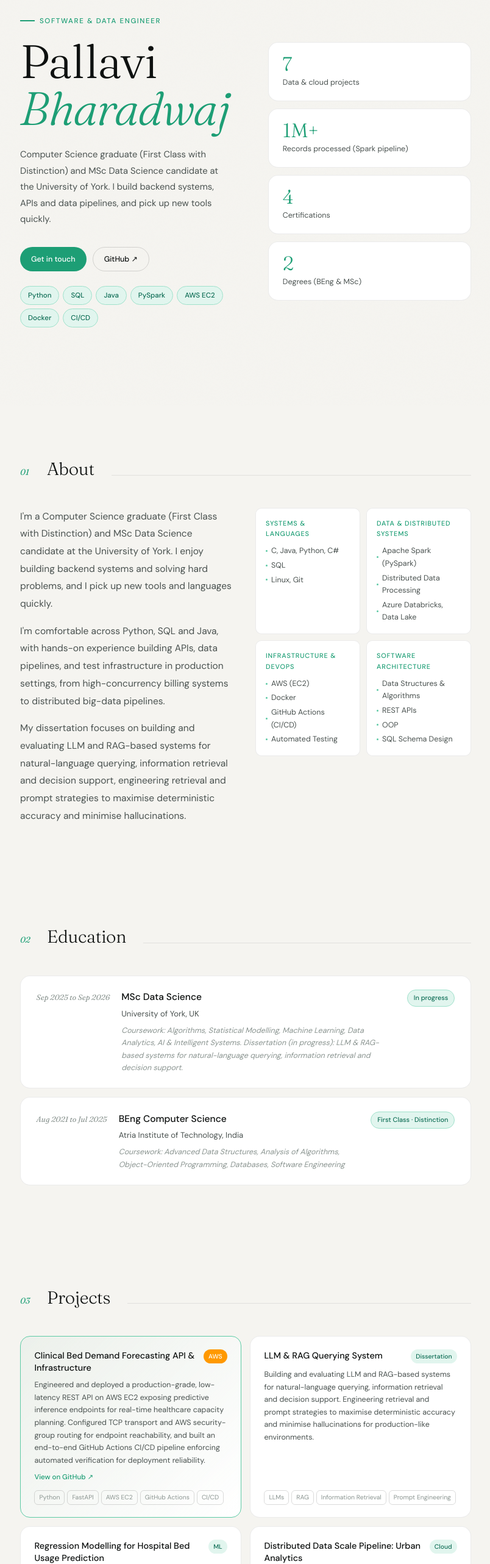
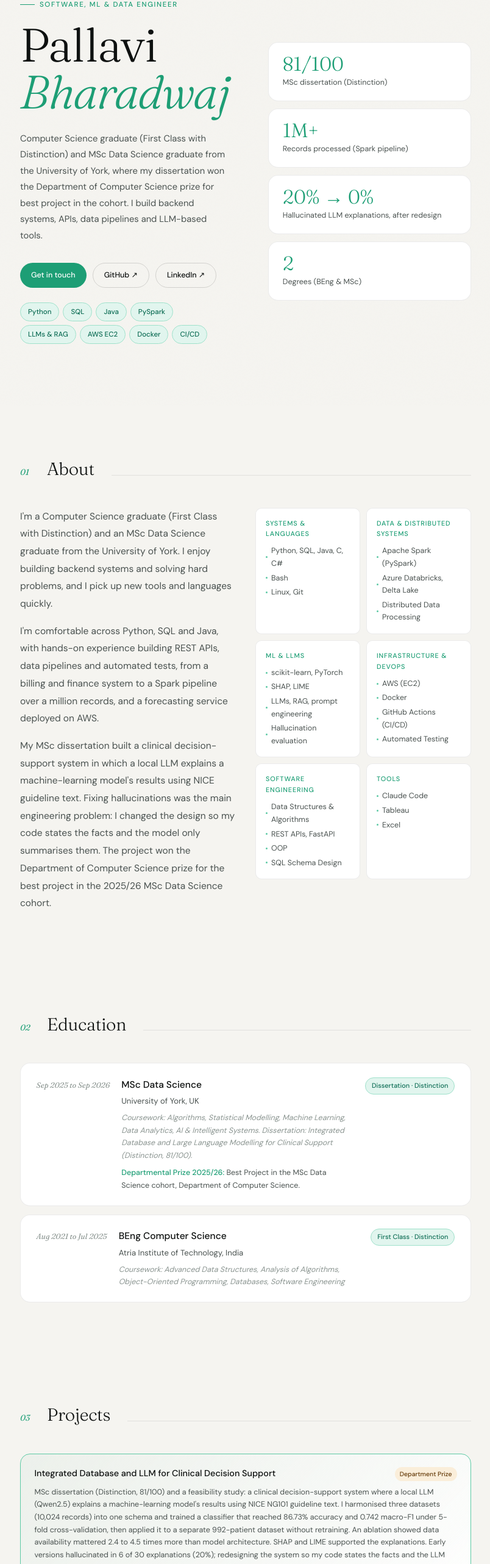
Before and after one commit to Pallavii-bharadwaj/pallavii-bharadwaj.github.io, a plain HTML site: page index.html in a window 1280 px wide. Shown: the part 135-2700 px from the top of the page at 61% size, without its empty margins (237-1041 px from the left). Drawn offline with Linux system fonts and the light colour scheme.

Commit message:
Update index.html

```diff
--- a/index.html
+++ b/index.html
@@ -84,13 +84,16 @@ section{padding:5rem 0}
 .edu-deg{font-weight:500;font-size:0.97rem;margin-bottom:3px}
 .edu-inst{font-size:0.82rem;color:var(--ink2)}
 .edu-note{font-size:0.78rem;color:var(--ink3);margin-top:6px;font-style:italic}
+.edu-award{font-size:0.78rem;color:var(--ink2);margin-top:8px}
+.edu-award strong{font-weight:500;color:var(--accent)}
 .edu-badge{font-size:0.68rem;font-weight:500;padding:4px 10px;border-radius:100px;background:var(--accent-pale);color:#0F6E56;border:0.5px solid #9FE1CB;white-space:nowrap;align-self:start}
 .proj-grid{display:grid;grid-template-columns:1fr 1fr;gap:14px}
 .proj-card{background:var(--card);border:0.5px solid var(--line);border-radius:var(--radius);padding:1.3rem 1.4rem;display:flex;flex-direction:column;gap:8px;transition:border-color 0.25s,transform 0.25s,box-shadow 0.25s;cursor:default;position:relative;overflow:hidden}
-.proj-card::after{content:'';position:absolute;inset:0;background:linear-gradient(135deg,rgba(29,158,117,0.04),transparent);opacity:0;transition:opacity 0.3s}
+.proj-card::after{content:'';position:absolute;inset:0;background:linear-gradient(135deg,rgba(29,158,117,0.04),transparent);opacity:0;transition:opacity 0.3s;pointer-events:none}
 .proj-card:hover{border-color:var(--accent2);transform:translateY(-4px);box-shadow:0 16px 40px rgba(29,158,117,0.1)}
 .proj-card:hover::after{opacity:1}
 .proj-card.featured{border-color:var(--accent2);background:linear-gradient(135deg,rgba(29,158,117,0.04),var(--card))}
+.proj-card.wide{grid-column:1 / -1}
 .proj-head{display:flex;justify-content:space-between;align-items:flex-start;gap:8px}
 .proj-title{font-weight:500;font-size:0.9rem;line-height:1.4}
 .proj-badge{font-size:0.65rem;font-weight:500;padding:3px 8px;border-radius:100px;background:var(--accent-pale);color:#0F6E56;white-space:nowrap;flex-shrink:0}
@@ -156,18 +159,20 @@ footer a:hover{text-decoration:underline}
   <div class="wrap">
     <div class="hero-inner">
       <div>
-        <div class="hero-eyebrow">Software & data engineer</div>
+        <div class="hero-eyebrow">Software, ML &amp; data engineer</div>
         <h1 class="hero-name">Pallavi<br><em>Bharadwaj</em></h1>
-        <p class="hero-bio">Computer Science graduate (First Class with Distinction) and MSc Data Science candidate at the University of York. I build backend systems, APIs and data pipelines, and pick up new tools quickly.</p>
+        <p class="hero-bio">Computer Science graduate (First Class with Distinction) and MSc Data Science graduate from the University of York, where my dissertation won the Department of Computer Science prize for best project in the cohort. I build backend systems, APIs, data pipelines and LLM-based tools.</p>
         <div class="hero-links">
           <a class="btn btn-primary" href="mailto:pallavibharadwaj28@gmail.com">Get in touch</a>
           <a class="btn btn-ghost" href="https://github.com/pallavii-bharadwaj" target="_blank">GitHub ↗</a>
+          <a class="btn btn-ghost" href="https://www.linkedin.com/in/pallavi-bharadwaj-2403ba254/" target="_blank">LinkedIn ↗</a>
         </div>
         <div class="tag-strip">
           <span class="tag">Python</span>
           <span class="tag">SQL</span>
           <span class="tag">Java</span>
           <span class="tag">PySpark</span>
+          <span class="tag">LLMs &amp; RAG</span>
           <span class="tag">AWS EC2</span>
           <span class="tag">Docker</span>
           <span class="tag">CI/CD</span>
@@ -175,20 +180,20 @@ footer a:hover{text-decoration:underline}
       </div>
       <div class="hero-right">
         <div class="stat-card reveal d1">
-          <div class="stat-num">7</div>
-          <div class="stat-label">Data & cloud projects</div>
+          <div class="stat-num">81/100</div>
+          <div class="stat-label">MSc dissertation (Distinction)</div>
         </div>
         <div class="stat-card reveal d2">
           <div class="stat-num">1M+</div>
           <div class="stat-label">Records processed (Spark pipeline)</div>
         </div>
         <div class="stat-card reveal d3">
-          <div class="stat-num">4</div>
-          <div class="stat-label">Certifications</div>
+          <div class="stat-num">20% → 0%</div>
+          <div class="stat-label">Hallucinated LLM explanations, after redesign</div>
         </div>
         <div class="stat-card reveal d4">
           <div class="stat-num">2</div>
-          <div class="stat-label">Degrees (BEng & MSc)</div>
+          <div class="stat-label">Degrees (BEng &amp; MSc)</div>
         </div>
       </div>
     </div>
@@ -203,16 +208,16 @@ footer a:hover{text-decoration:underline}
     </div>
     <div class="about-grid">
       <div class="about-text reveal d1">
-        <p>I'm a Computer Science graduate (First Class with Distinction) and MSc Data Science candidate at the University of York. I enjoy building backend systems and solving hard problems, and I pick up new tools and languages quickly.</p>
-        <p>I'm comfortable across Python, SQL and Java, with hands-on experience building APIs, data pipelines, and test infrastructure in production settings, from high-concurrency billing systems to distributed big-data pipelines.</p>
-        <p>My dissertation focuses on building and evaluating LLM and RAG-based systems for natural-language querying, information retrieval and decision support, engineering retrieval and prompt strategies to maximise deterministic accuracy and minimise hallucinations.</p>
+        <p>I'm a Computer Science graduate (First Class with Distinction) and an MSc Data Science graduate from the University of York. I enjoy building backend systems and solving hard problems, and I pick up new tools and languages quickly.</p>
+        <p>I'm comfortable across Python, SQL and Java, with hands-on experience building REST APIs, data pipelines and automated tests, from a billing and finance system to a Spark pipeline over a million records, and a forecasting service deployed on AWS.</p>
+        <p>My MSc dissertation built a clinical decision-support system in which a local LLM explains a machine-learning model's results using NICE guideline text. Fixing hallucinations was the main engineering problem: I changed the design so my code states the facts and the model only summarises them. The project won the Department of Computer Science prize for the best project in the 2025/26 MSc Data Science cohort.</p>
       </div>
       <div class="skill-pills reveal d2">
         <div class="skill-group">
           <div class="sg-name">Systems &amp; Languages</div>
           <div class="sg-items">
-            <div class="sg-item">C, Java, Python, C#</div>
-            <div class="sg-item">SQL</div>
+            <div class="sg-item">Python, SQL, Java, C, C#</div>
+            <div class="sg-item">Bash</div>
             <div class="sg-item">Linux, Git</div>
           </div>
         </div>
@@ -220,8 +225,17 @@ footer a:hover{text-decoration:underline}
           <div class="sg-name">Data &amp; Distributed Systems</div>
           <div class="sg-items">
             <div class="sg-item">Apache Spark (PySpark)</div>
+            <div class="sg-item">Azure Databricks, Delta Lake</div>
             <div class="sg-item">Distributed Data Processing</div>
-            <div class="sg-item">Azure Databricks, Data Lake</div>
+          </div>
+        </div>
+        <div class="skill-group">
+          <div class="sg-name">ML &amp; LLMs</div>
+          <div class="sg-items">
+            <div class="sg-item">scikit-learn, PyTorch</div>
+            <div class="sg-item">SHAP, LIME</div>
+            <div class="sg-item">LLMs, RAG, prompt engineering</div>
+            <div class="sg-item">Hallucination evaluation</div>
           </div>
         </div>
         <div class="skill-group">
@@ -234,12 +248,20 @@ footer a:hover{text-decoration:underline}
           </div>
         </div>
         <div class="skill-group">
-          <div class="sg-name">Software Architecture</div>
+          <div class="sg-name">Software Engineering</div>
           <div class="sg-items">
             <div class="sg-item">Data Structures &amp; Algorithms</div>
-            <div class="sg-item">REST APIs</div>
+            <div class="sg-item">REST APIs, FastAPI</div>
             <div class="sg-item">OOP</div>
             <div class="sg-item">SQL Schema Design</div>
+          </div>
+        </div>
+        <div class="skill-group">
+          <div class="sg-name">Tools</div>
+          <div class="sg-items">
+            <div class="sg-item">Claude Code</div>
+            <div class="sg-item">Tableau</div>
+            <div class="sg-item">Excel</div>
           </div>
         </div>
       </div>
@@ -259,9 +281,10 @@ footer a:hover{text-decoration:underline}
         <div>
           <div class="edu-deg">MSc Data Science</div>
           <div class="edu-inst">University of York, UK</div>
-          <div class="edu-note">Coursework: Algorithms, Statistical Modelling, Machine Learning, Data Analytics, AI &amp; Intelligent Systems. Dissertation (in progress): LLM &amp; RAG-based systems for natural-language querying, information retrieval and decision support.</div>
+          <div class="edu-note">Coursework: Algorithms, Statistical Modelling, Machine Learning, Data Analytics, AI &amp; Intelligent Systems. Dissertation: Integrated Database and Large Language Modelling for Clinical Support (Distinction, 81/100).</div>
+          <div class="edu-award"><strong>Departmental Prize 2025/26:</strong> Best Project in the MSc Data Science cohort, Department of Computer Science.</div>
         </div>
-        <span class="edu-badge">In progress</span>
+        <span class="edu-badge">Dissertation · Distinction</span>
       </div>
       <div class="edu-card reveal d2">
         <div class="edu-yr">Aug 2021 to Jul 2025</div>
@@ -283,35 +306,36 @@ footer a:hover{text-decoration:underline}
       <div class="sec-line"></div>
     </div>
     <div class="proj-grid">
-      <div class="proj-card featured reveal d1">
+      <div class="proj-card featured wide reveal d1">
+        <div class="proj-head"><span class="proj-title">Integrated Database and LLM for Clinical Decision Support</span><span class="proj-badge merit">Department Prize</span></div>
+        <p class="proj-desc">MSc dissertation (Distinction, 81/100) and a feasibility study: a clinical decision-support system where a local LLM (Qwen2.5) explains a machine-learning model's results using NICE NG101 guideline text. I harmonised three datasets (10,024 records) into one schema and trained a classifier that reached 86.73% accuracy and 0.742 macro-F1 under 5-fold cross-validation, then applied it to a separate 992-patient dataset without retraining. An ablation showed data availability mattered 2.4 to 4.5 times more than model architecture. SHAP and LIME supported the explanations. Early versions hallucinated in 6 of 30 explanations (20%); redesigning the system so my code states the facts and the LLM only summarises them brought that to 0. I worked with clinical experts to define the model inputs and presented the results to clinicians and non-technical audiences. Awarded the Department of Computer Science prize for the best project in the 2025/26 MSc Data Science cohort.</p>
+        <a class="proj-link" href="https://github.com/Pallavii-bharadwaj/LLM-structured-database-clinical-support" target="_blank">View on GitHub ↗</a>
+        <div class="proj-tags"><span class="proj-tag">Python</span><span class="proj-tag">LLMs</span><span class="proj-tag">RAG</span><span class="proj-tag">scikit-learn</span><span class="proj-tag">SHAP</span><span class="proj-tag">LIME</span><span class="proj-tag">Qwen2.5</span></div>
+      </div>
+      <div class="proj-card featured reveal d2">
         <div class="proj-head"><span class="proj-title">Clinical Bed Demand Forecasting API &amp; Infrastructure</span><span class="proj-badge aws">AWS</span></div>
-        <p class="proj-desc">Engineered and deployed a production-grade, low-latency REST API on AWS EC2 exposing predictive inference endpoints for real-time healthcare capacity planning. Configured TCP transport and AWS security-group routing for endpoint reachability, and built an end-to-end GitHub Actions CI/CD pipeline enforcing automated verification for deployment reliability.</p>
+        <p class="proj-desc">Built and deployed a FastAPI REST service on AWS EC2 that serves hospital bed-demand predictions. Containerised it with Docker, configured EC2 inbound rules so the endpoint is reachable, and set up a GitHub Actions pipeline that trains the model, builds the image and health-checks the service on every push.</p>
         <a class="proj-link" href="https://github.com/pallavii-bharadwaj/hospital-bed-aws-deployment" target="_blank">View on GitHub ↗</a>
-        <div class="proj-tags"><span class="proj-tag">Python</span><span class="proj-tag">FastAPI</span><span class="proj-tag">AWS EC2</span><span class="proj-tag">GitHub Actions</span><span class="proj-tag">CI/CD</span></div>
-      </div>
-      <div class="proj-card reveal d2">
-        <div class="proj-head"><span class="proj-title">LLM &amp; RAG Querying System</span><span class="proj-badge">Dissertation</span></div>
-        <p class="proj-desc">Building and evaluating LLM and RAG-based systems for natural-language querying, information retrieval and decision support. Engineering retrieval and prompt strategies to maximise deterministic accuracy and minimise hallucinations for production-like environments.</p>
-        <div class="proj-tags"><span class="proj-tag">LLMs</span><span class="proj-tag">RAG</span><span class="proj-tag">Information Retrieval</span><span class="proj-tag">Prompt Engineering</span></div>
+        <div class="proj-tags"><span class="proj-tag">Python</span><span class="proj-tag">FastAPI</span><span class="proj-tag">Docker</span><span class="proj-tag">AWS EC2</span><span class="proj-tag">GitHub Actions</span><span class="proj-tag">CI/CD</span></div>
       </div>
       <div class="proj-card reveal d3">
         <div class="proj-head"><span class="proj-title">Regression Modelling for Hospital Bed Usage Prediction</span><span class="proj-badge">ML</span></div>
-        <p class="proj-desc">Benchmarked four models (Linear, Ridge, Lasso, Elastic Net) using rigorous repeated 5-fold cross-validation and automated hyperparameter tuning. Selected Ridge Regression as optimal, achieving Test RMSE of 1.50 bed days and explaining 67.8% of variance (R² = 0.678) in hospital occupancy data.</p>
+        <p class="proj-desc">Benchmarked four models (Linear, Ridge, Lasso, Elastic Net) using repeated 5-fold cross-validation and automated hyperparameter tuning. Selected Ridge Regression as optimal, achieving a test RMSE of 1.50 bed days and explaining 67.8% of variance (R² = 0.678) in hospital occupancy data.</p>
         <a class="proj-link" href="https://github.com/pallavii-bharadwaj/Regression-Modelling-for-Hospital-Bed-Usage-Prediction" target="_blank">View on GitHub ↗</a>
         <div class="proj-tags"><span class="proj-tag">Python</span><span class="proj-tag">Scikit-learn</span><span class="proj-tag">Pandas</span><span class="proj-tag">NumPy</span></div>
       </div>
       <div class="proj-card reveal d4">
         <div class="proj-head"><span class="proj-title">Distributed Data Scale Pipeline: Urban Analytics</span><span class="proj-badge">Cloud</span></div>
-        <p class="proj-desc">Architected an end-to-end cloud-native big-data pipeline on Azure Databricks and Delta Lake to ingest and process large-scale multi-source datasets. Optimised and transformed 1,000,000+ distributed records, restructuring wide-format matrices into highly indexed Spark DataFrames using custom composite keys.</p>
+        <p class="proj-desc">Built an end-to-end big-data pipeline on Azure Databricks and Delta Lake to ingest and process large multi-source datasets. Transformed 1,000,000+ records, restructuring wide-format matrices into indexed Spark DataFrames using custom composite keys.</p>
         <div class="proj-tags"><span class="proj-tag">PySpark</span><span class="proj-tag">Azure Databricks</span><span class="proj-tag">Delta Lake</span><span class="proj-tag">SQL</span></div>
       </div>
       <div class="proj-card reveal d5">
         <div class="proj-head"><span class="proj-title">Pronunciation Mistake Detection</span><span class="proj-badge pub">Journal Manuscript</span></div>
-        <p class="proj-desc">Speech processing and ML pipeline detecting pronunciation errors in real-time using logistic regression, decision trees, and random forests. Research submitted as an academic journal publication manuscript, December 2024.</p>
+        <p class="proj-desc">Speech processing and ML pipeline detecting pronunciation errors using logistic regression, decision trees, and random forests. Research submitted as an academic journal publication manuscript, December 2024.</p>
         <div class="proj-tags"><span class="proj-tag">Random Forest</span><span class="proj-tag">Audio Features</span><span class="proj-tag">ROC-AUC</span><span class="proj-tag">NLP</span></div>
       </div>
       <div class="proj-card reveal d6">
-        <div class="proj-head"><span class="proj-title">Renewable Energy & CO₂ Emissions Analysis</span><span class="proj-badge merit">Merit</span></div>
+        <div class="proj-head"><span class="proj-title">Renewable Energy &amp; CO₂ Emissions Analysis</span><span class="proj-badge merit">Merit</span></div>
         <p class="proj-desc">Multi-country temporal analysis of renewable electricity adoption and CO₂ trends across 205 countries (2010–2022). Identified statistically significant differences between income groups. Awarded Merit.</p>
         <div class="proj-tags"><span class="proj-tag">Pandas</span><span class="proj-tag">Matplotlib</span><span class="proj-tag">Seaborn</span><span class="proj-tag">Statistical Modelling</span></div>
       </div>
@@ -336,21 +360,21 @@ footer a:hover{text-decoration:underline}
         <div class="tl-org">Mind Path Innovations Pvt Ltd, Bangalore, India</div>
         <div class="tl-date">Jan 2025 to Jun 2025</div>
         <ul class="tl-bullets">
-          <li>Engineered and optimized REST APIs and relational SQL schemas for a high-concurrency billing and college finance system, handling transactions and financial records while eliminating race conditions during parallel processing.</li>
+          <li>Built and optimised REST APIs and relational SQL schemas for a high-concurrency billing and college finance system, handling transactions and financial records while eliminating race conditions during parallel processing.</li>
           <li>Resolved a critical lost-update bug in the fee module by implementing optimistic locking with a version field to detect concurrent writes, maintaining data consistency without heavy locking.</li>
-          <li>Architected state machines and event-driven handlers using C# to govern real-time simulation mechanics, deterministic game-state progression, and low-latency interaction processing.</li>
-          <li>Implemented automated units, regression test suites, and testing matrices across the continuous integration pipeline, identifying edge-case issues and reducing post-release production defects.</li>
-          <li>Owned end-to-end feature lifecycles in an Agile team, utilizing Git for strict version control, branch isolation, and parallel deployments.</li>
+          <li>Integrated LLM APIs into product features and built state machines and event-driven handlers in C# for real-time simulation mechanics and game-state progression.</li>
+          <li>Wrote unit and regression tests that ran in the continuous integration pipeline, catching edge-case issues and reducing post-release defects.</li>
+          <li>Owned features end to end in an Agile team, using Git for version control, branch isolation and parallel deployments.</li>
         </ul>
       </div>
       <div class="tl-item reveal d2">
         <div class="tl-role">Campus Navigation &amp; Study Space Finder</div>
         <div class="tl-org">24-Hour Hackathon · Team of 4</div>
-        <div class="tl-date">Python · FastAPI · SQL · Git</div>
+        <div class="tl-date">Python · Django · SQL · Git</div>
         <ul class="tl-bullets">
-          <li>Engineered backend REST APIs and deterministic scheduling logic to calculate live campus space availability using multi-source timetable and occupancy data.</li>
-          <li>Managed parallel codebase integration via Git feature branches and structural code reviews, resolving merge conflicts under strict execution deadlines.</li>
-          <li>Designed and delivered a production-ready Minimum Viable Product (MVP) within a 24-hour limit, validating system architecture and real-time processing scalability before a judging panel.</li>
+          <li>Built the backend and scheduling logic that calculates live campus space availability from timetable and occupancy data.</li>
+          <li>Managed parallel codebase integration through Git feature branches and code reviews, resolving merge conflicts under a strict deadline.</li>
+          <li>Delivered a working Minimum Viable Product (MVP) within 24 hours and demonstrated it to a judging panel.</li>
         </ul>
       </div>
     </div>
```
